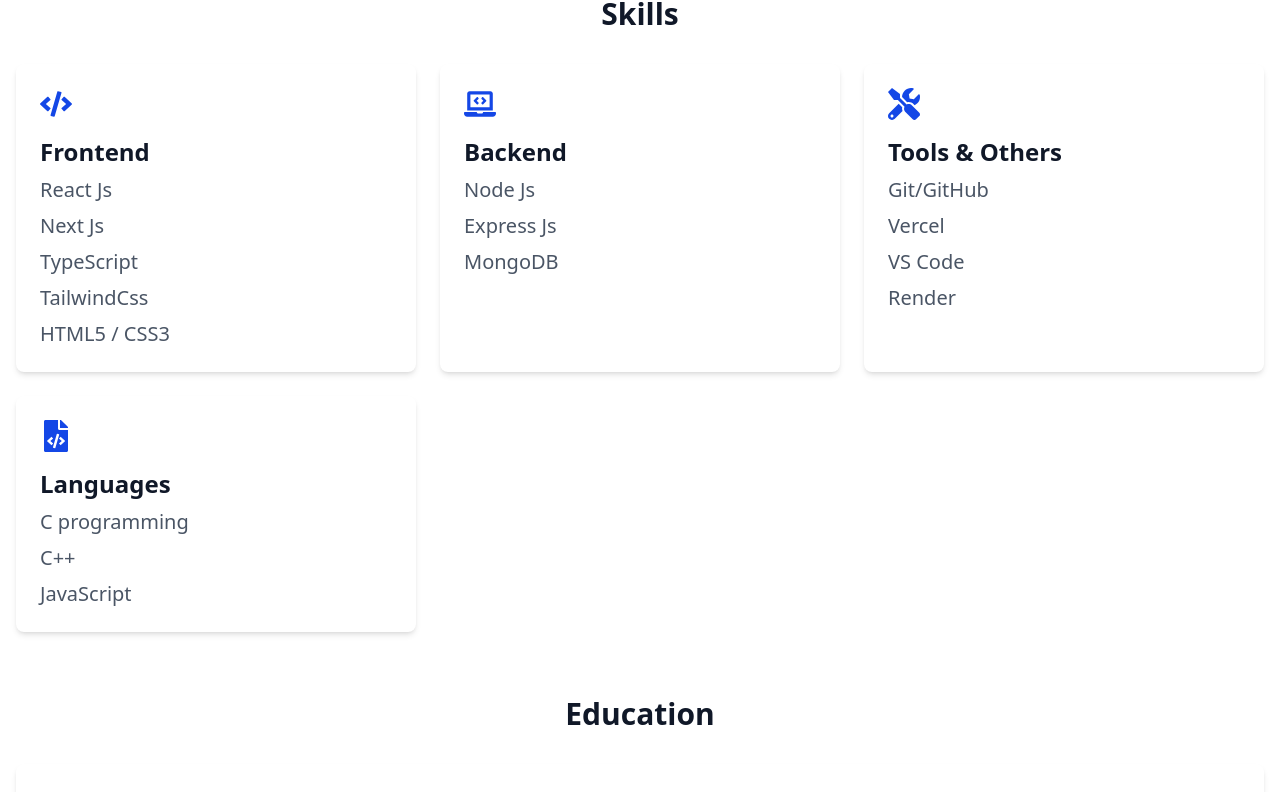
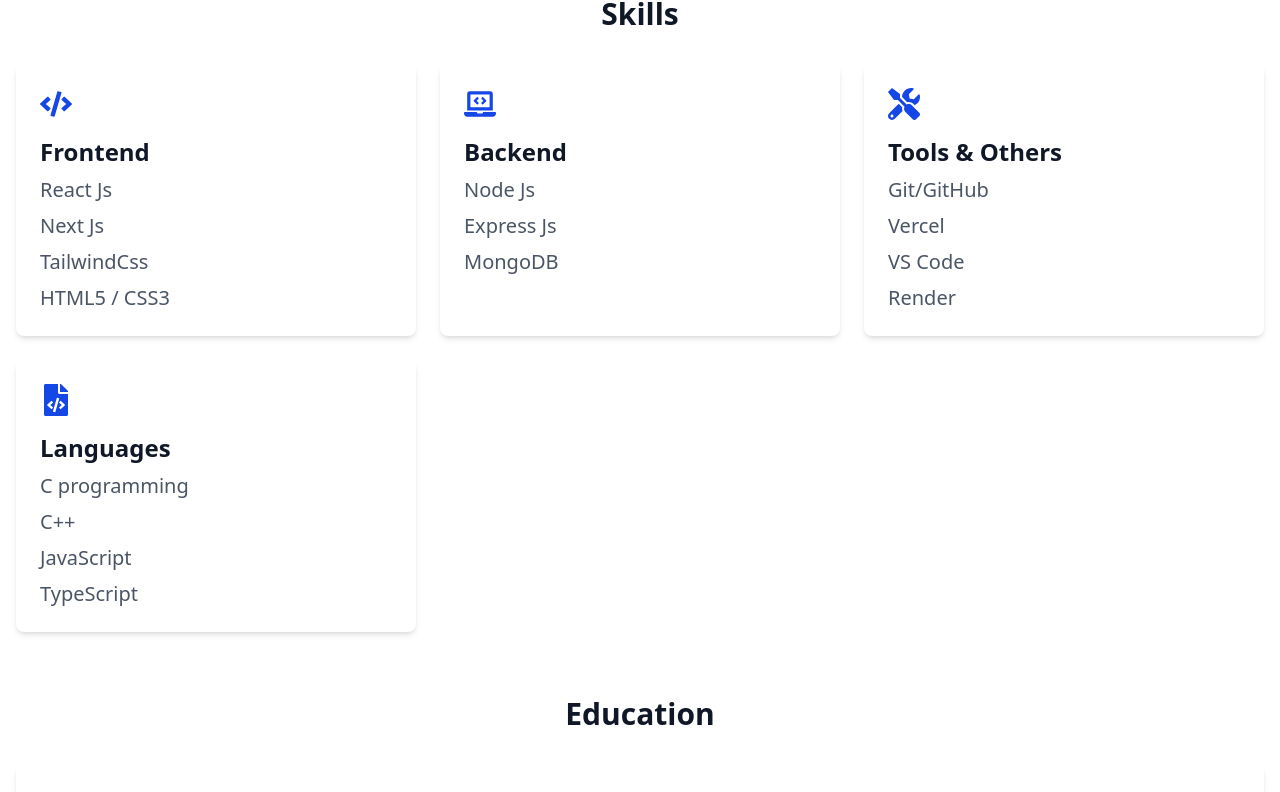
Before and after one commit to SakshiParashar29/My-Portfolio, a Next.js app: page /about in a window 1280 px wide. Shown: the part 360-1152 px from the top of the page. Built offline with nearby package versions, Linux system fonts and the light colour scheme.

Commit message:
Remove TypeScript from frontend skills and add to backend

```diff
--- a/app/about/page.tsx
+++ b/app/about/page.tsx
@@ -35,7 +35,6 @@
             <ul className='dark:text-gray-200  text-gray-600 space-y-2 text-xl'>
               <li>React Js</li>
               <li>Next Js</li>
-              <li>TypeScript</li>
               <li>TailwindCss</li>
               <li>HTML5 / CSS3</li>
             </ul>
@@ -75,6 +74,7 @@
               <li>C programming</li>
               <li>C++</li>
               <li>JavaScript</li>
+              <li>TypeScript</li>
             </ul>
           </motion.div>
         </motion.div>
```
